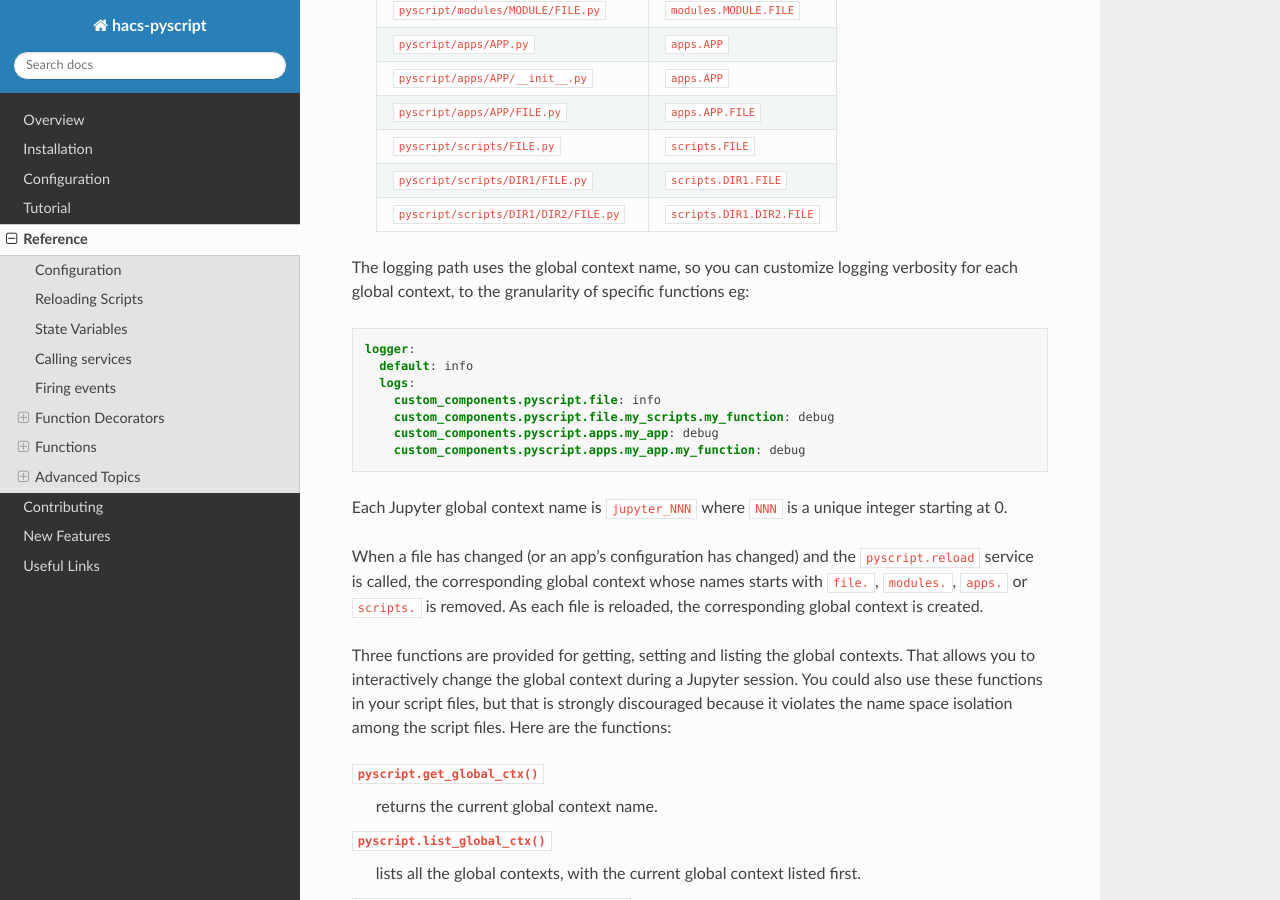
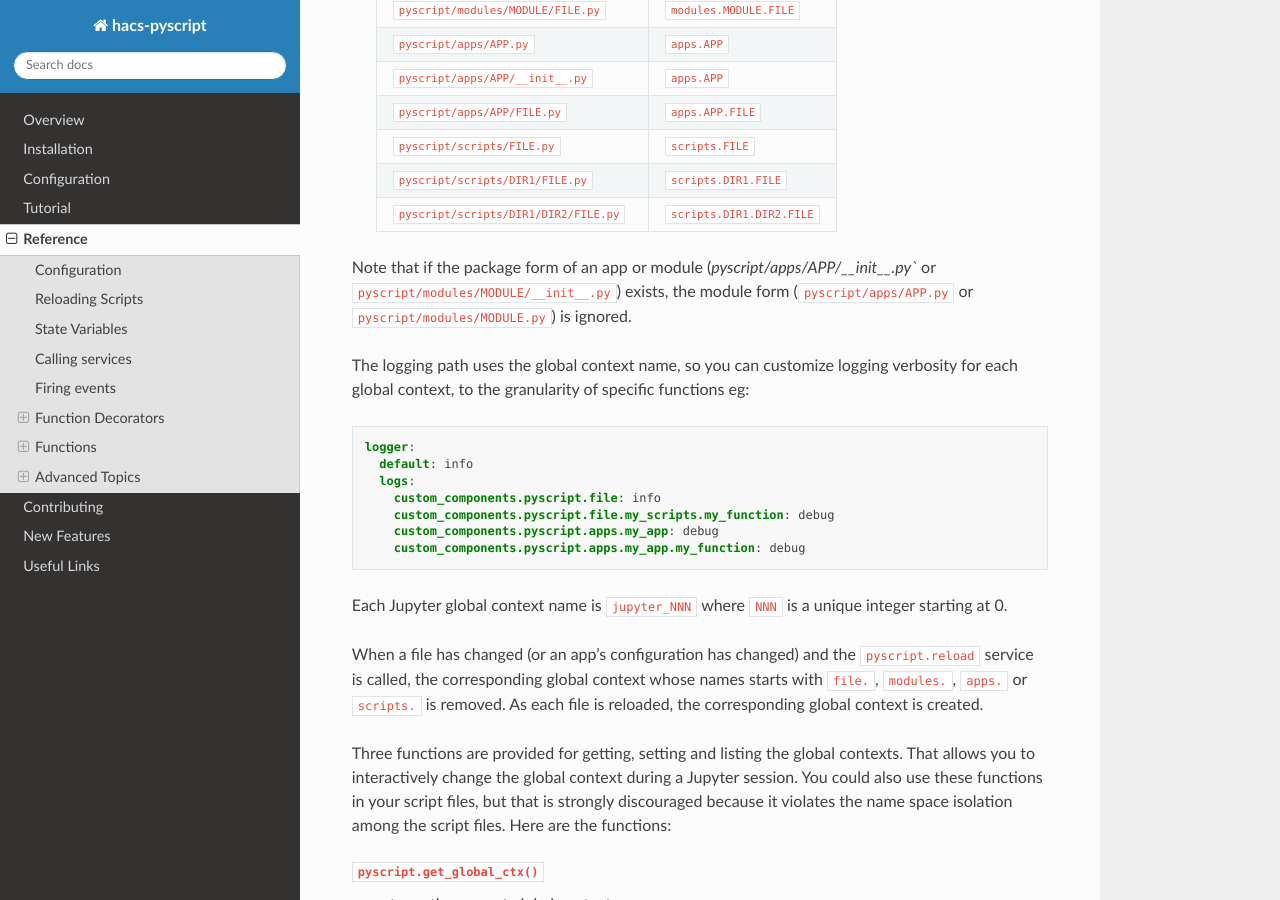
Before and after one commit to custom-components/pyscript, a Sphinx documentation site: the page built from docs/reference.rst, in a window 1280 px wide and 900 px high, scrolled down 24398 px. Built offline with Sphinx 7.4.7 and the Read the Docs theme 2.0.0, drawn with Linux system fonts in a browser that asks for light colours.

Commit message:
clarify priority of package form vs module form

```diff
--- a/docs/reference.rst
+++ b/docs/reference.rst
@@ -1112,6 +1112,10 @@ lower case are actual fixed names):
   ``pyscript/scripts/DIR1/DIR2/FILE.py``  ``scripts.DIR1.DIR2.FILE``
   ======================================= ===========================
 
+Note that if the package form of an app or module (`pyscript/apps/APP/__init__.py`` or
+``pyscript/modules/MODULE/__init__.py``) exists, the module form (``pyscript/apps/APP.py``
+or ``pyscript/modules/MODULE.py``) is ignored.
+
 The logging path uses the global context name, so you can customize logging verbosity for each
 global context, to the granularity of specific functions eg:
 
```
